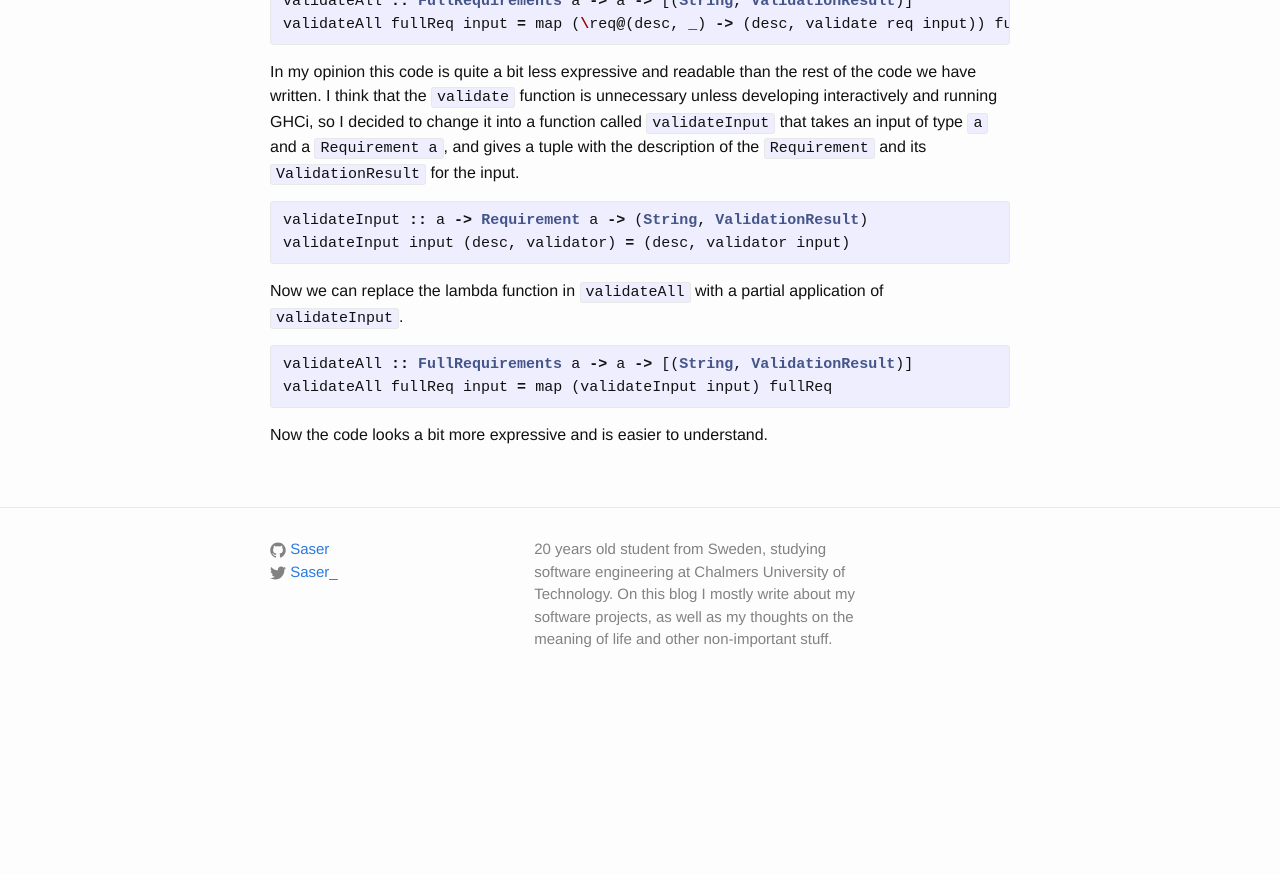
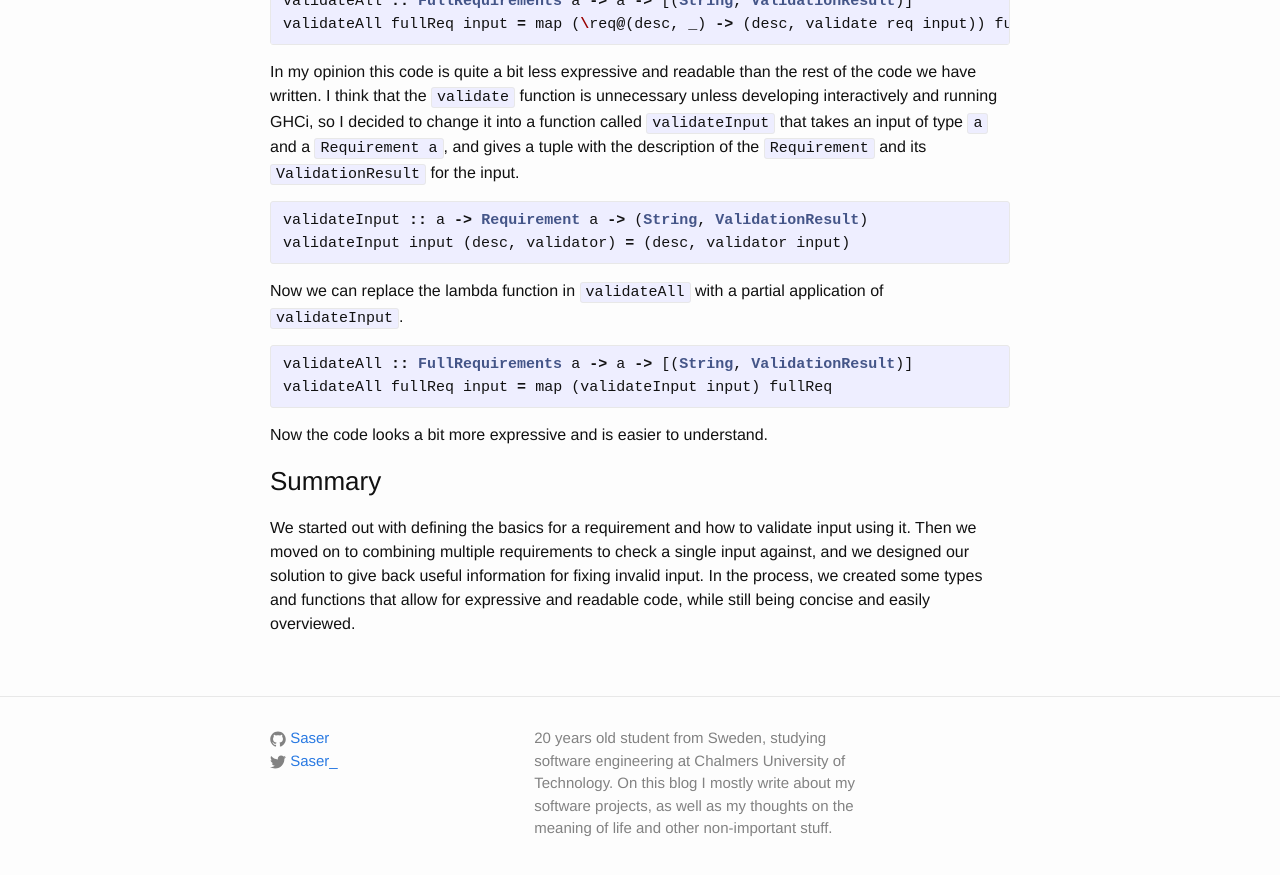
Before and after one commit to Saser/saser.github.io, a Jekyll site: the page built from _posts/2015-12-12-input-validation-using-haskell.md, in a window 1280 px wide and 900 px high, scrolled down 4922 px. Shown: the top 875 px of the window. Built offline with Jekyll 4.4.1, drawn with Linux system fonts in a browser that asks for light colours; before the commit the page ends 5633 px from its top, so only the background shows below that.

Commit message:
Add short summary

```diff
--- a/_posts/2015-12-12-input-validation-using-haskell.md
+++ b/_posts/2015-12-12-input-validation-using-haskell.md
@@ -189,3 +189,7 @@
 {% endhighlight %}
 
 Now the code looks a bit more expressive and is easier to understand.
+
+### Summary
+
+We started out with defining the basics for a requirement and how to validate input using it. Then we moved on to combining multiple requirements to check a single input against, and we designed our solution to give back useful information for fixing invalid input. In the process, we created some types and functions that allow for expressive and readable code, while still being concise and easily overviewed.
```
